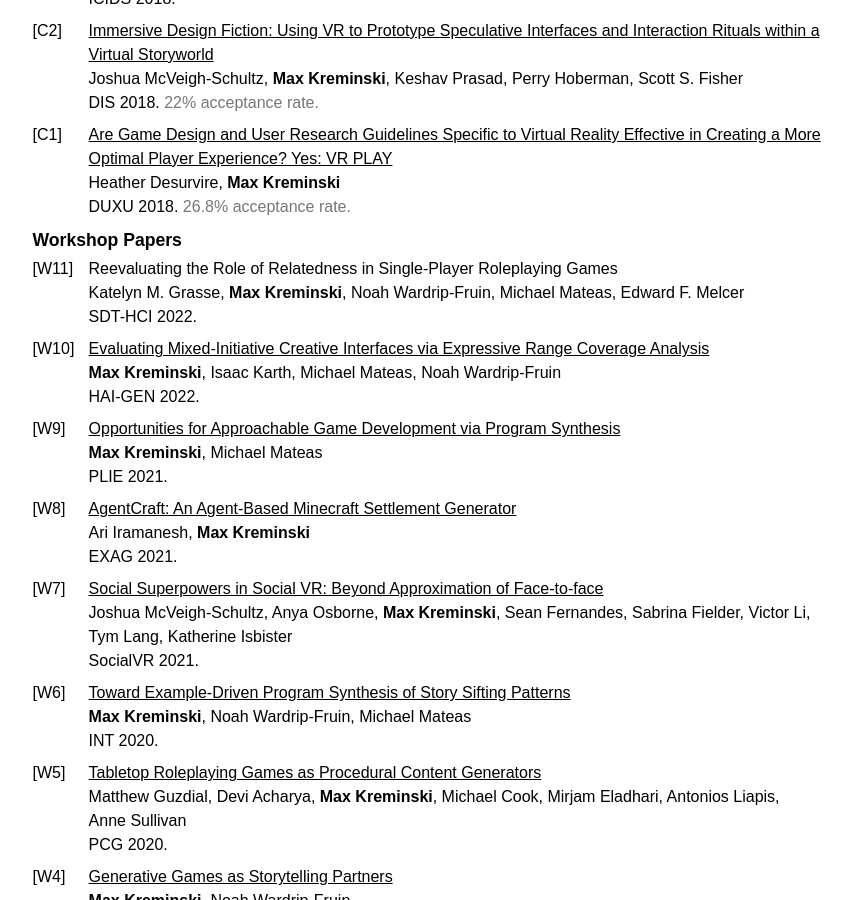
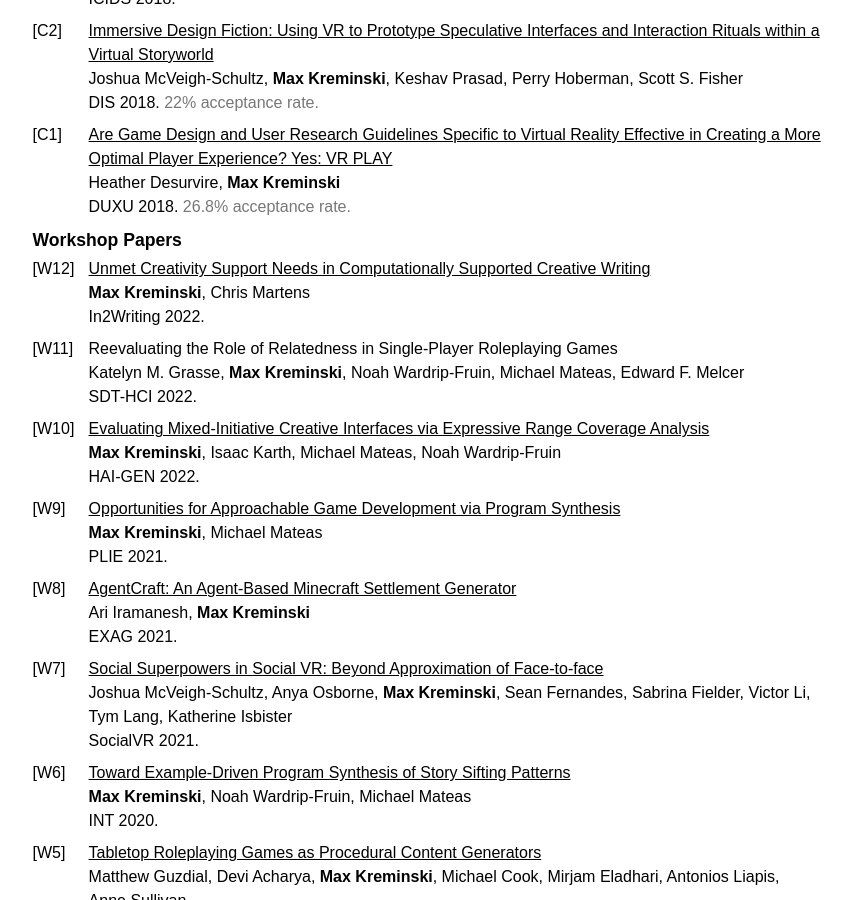
Before and after one commit to mkremins/mkremins.github.io, a Jekyll site: the page built from cv/index.html, in a window 1280 px wide and 900 px high, scrolled down 2488 px. Shown: the whole window, without its empty margins (207-1059 px from the left). Built offline with Jekyll 4.4.1, drawn with Linux system fonts in a browser that asks for light colours; some web fonts are replaced.

Commit message:
Add In2Writing 2022 paper, including PDF

```diff
--- a/_data/publications.json
+++ b/_data/publications.json
@@ -1,4 +1,13 @@
 [
+{
+  "title": "Unmet Creativity Support Needs in Computationally Supported Creative Writing",
+  "url": "https://mkremins.github.io/publications/WritingSupportNeeds_In2Writing2022.pdf",
+  "authors": ["Max Kreminski", "Chris Martens"],
+  "year": "2022",
+  "venue": "In2Writing",
+  "venue_long": "ACL Workshop on Intelligent and Interactive Writing Assistants",
+  "pubtype": "workshop"
+},
 {
   "title": "Reevaluating the Role of Relatedness in Single-Player Roleplaying Games",
   "url": "",
```
Also changed, not shown: 1 other file.
